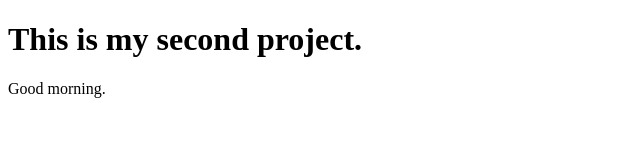
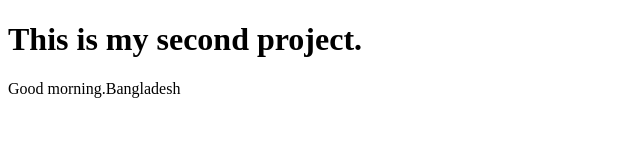
Before and after one commit to Meraz-11/my-second-project, a plain HTML site: page index.html in a window 1280 px wide. Shown: the whole page, without its empty margins (0-640 px from the left). Drawn offline with Linux system fonts and the light colour scheme.

Commit message:
Update index.html

```diff
--- a/index.html
+++ b/index.html
@@ -6,7 +6,7 @@
 <body>
     <h1>This is my second project.</h1>
     <div>
-        <p>Good morning.</p>
+        <p>Good morning.Bangladesh</p>
     </div>
 
 </body>
```
